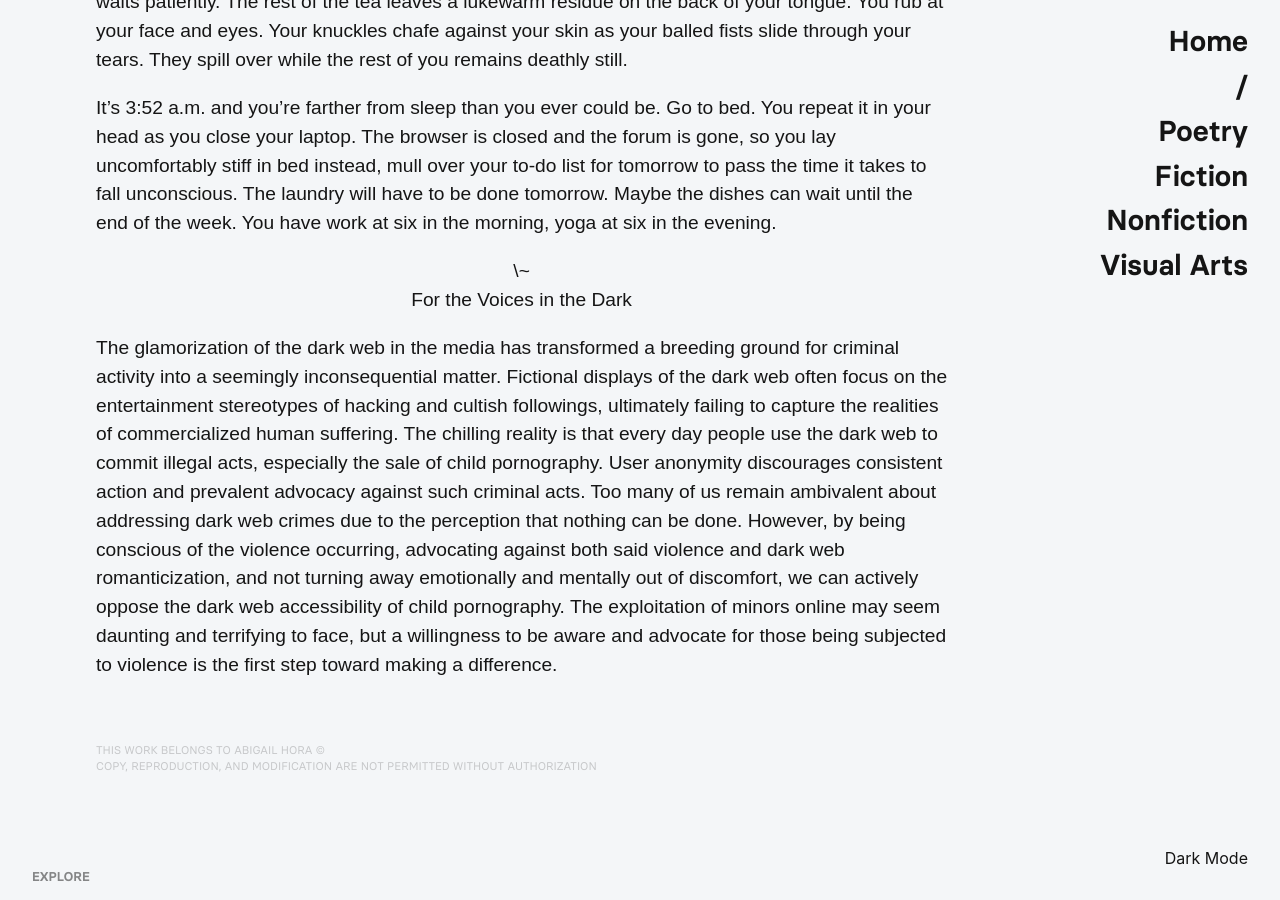
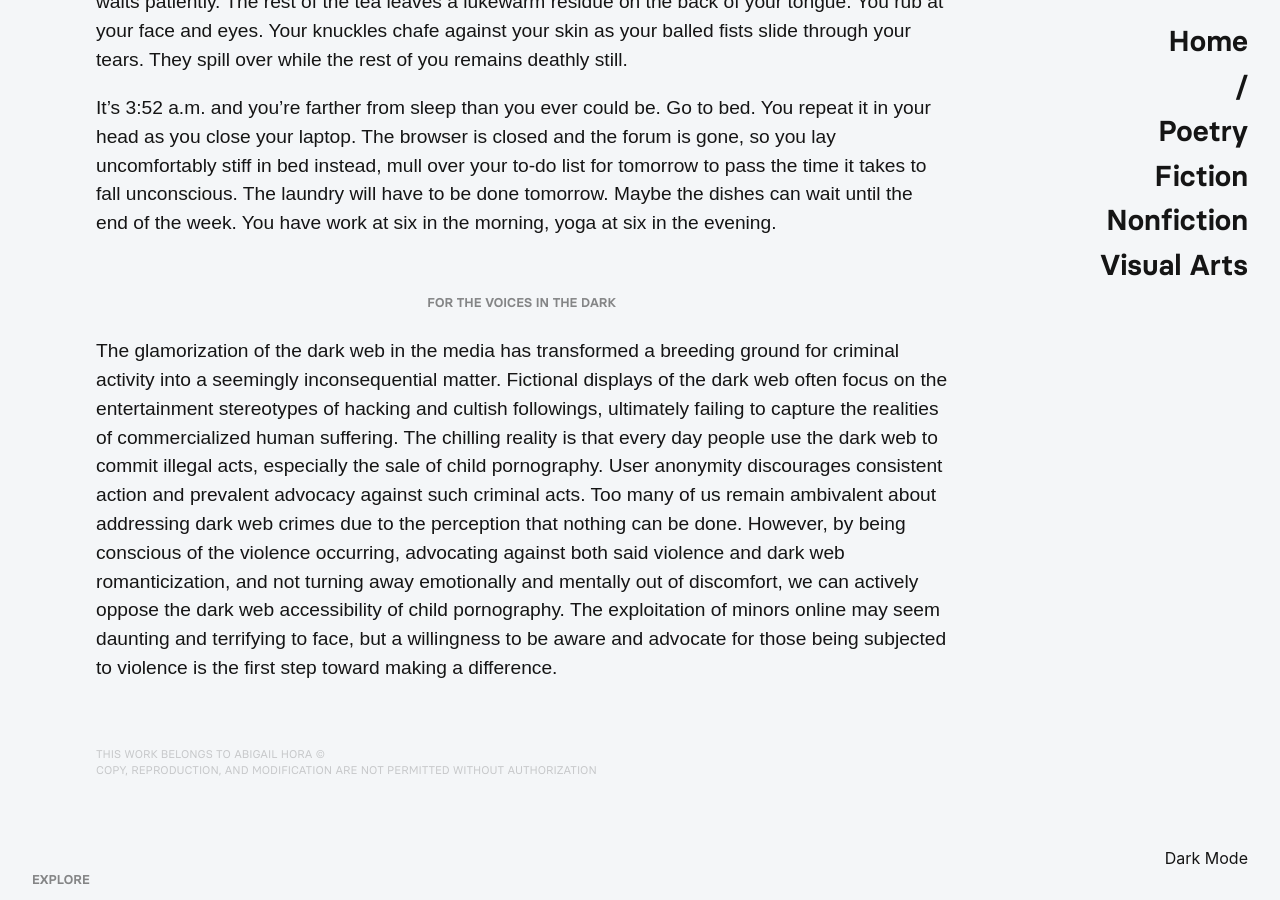
Before and after one commit to otherpeopleucsd/honey_daisy, a Jekyll site: the page built from _posts/2020-04-24-through-fuchsia-colored-glasses.md, in a window 1280 px wide and 900 px high, scrolled down 2277 px. Built offline with Jekyll 4.4.1, drawn with Linux system fonts in a browser that asks for light colours; nearby versions of some CDN libraries.

Commit message:
Update from Forestry.io Other People updated _posts/2020-04-24-through-fuchsia-colored-glasses.md

```diff
--- a/_posts/2020-04-24-through-fuchsia-colored-glasses.md
+++ b/_posts/2020-04-24-through-fuchsia-colored-glasses.md
@@ -35,8 +35,6 @@ One click and the forum vanishes. You lean back in the chair. The default blue d
 
 It’s 3:52 a.m. and you’re farther from sleep than you ever could be. Go to bed. You repeat it in your head as you close your laptop. The browser is closed and the forum is gone, so you lay uncomfortably stiff in bed instead, mull over your to-do list for tomorrow to pass the time it takes to fall unconscious. The laundry will have to be done tomorrow. Maybe the dishes can wait until the end of the week. You have work at six in the morning, yoga at six in the evening.
 
-<center>\~</center>
-
-<center>For the Voices in the Dark</center>
+# <center>For the Voices in the Dark</center>
 
 The glamorization of the dark web in the media has transformed a breeding ground for criminal activity into a seemingly inconsequential matter. Fictional displays of the dark web often focus on the entertainment stereotypes of hacking and cultish followings, ultimately failing to capture the realities of commercialized human suffering. The chilling reality is that every day people use the dark web to commit illegal acts, especially the sale of child pornography. User anonymity discourages consistent action and prevalent advocacy against such criminal acts. Too many of us remain ambivalent about addressing dark web crimes due to the perception that nothing can be done. However, by being conscious of the violence occurring, advocating against both said violence and dark web romanticization, and not turning away emotionally and mentally out of discomfort, we can actively oppose the dark web accessibility of child pornography. The exploitation of minors online may seem daunting and terrifying to face, but a willingness to be aware and advocate for those being subjected to violence is the first step toward making a difference.
```
Also changed, not shown: other parts of _posts/2020-04-24-through-fuchsia-colored-glasses.md (+1 -1 lines).
